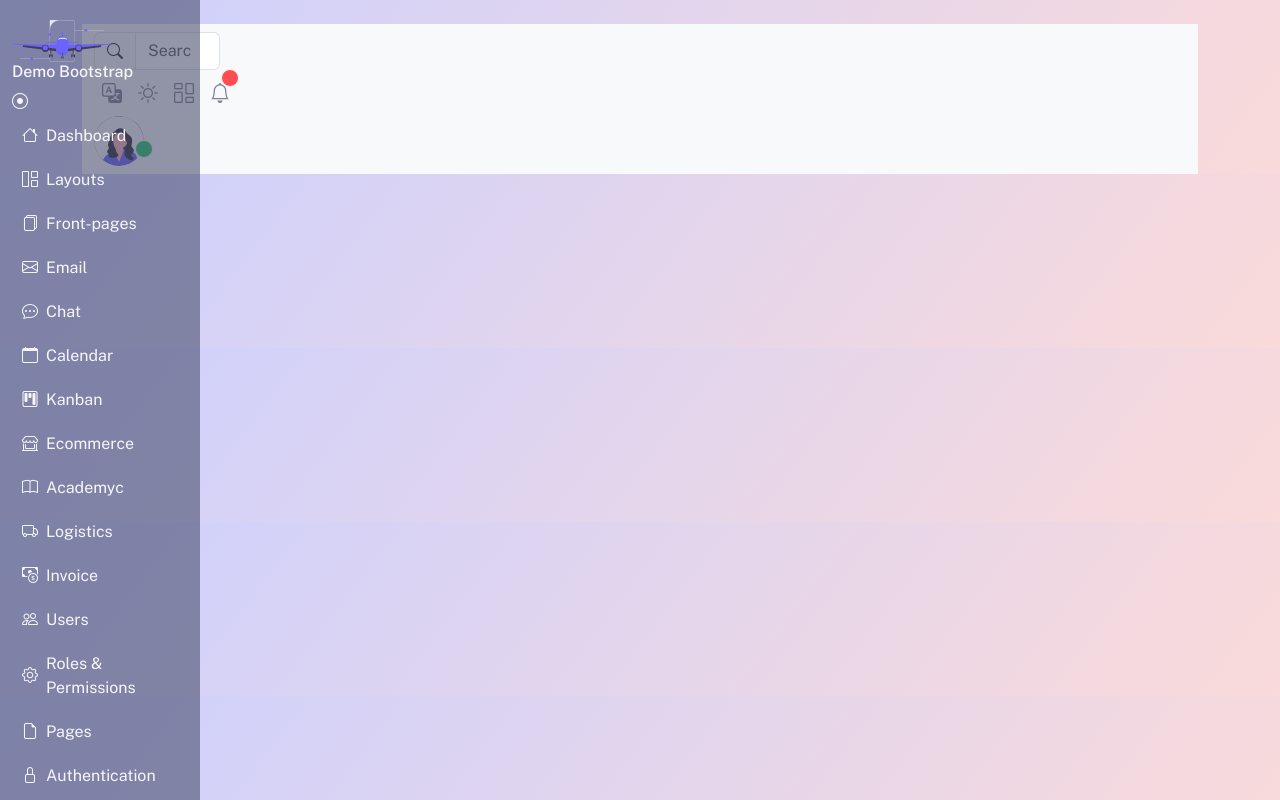
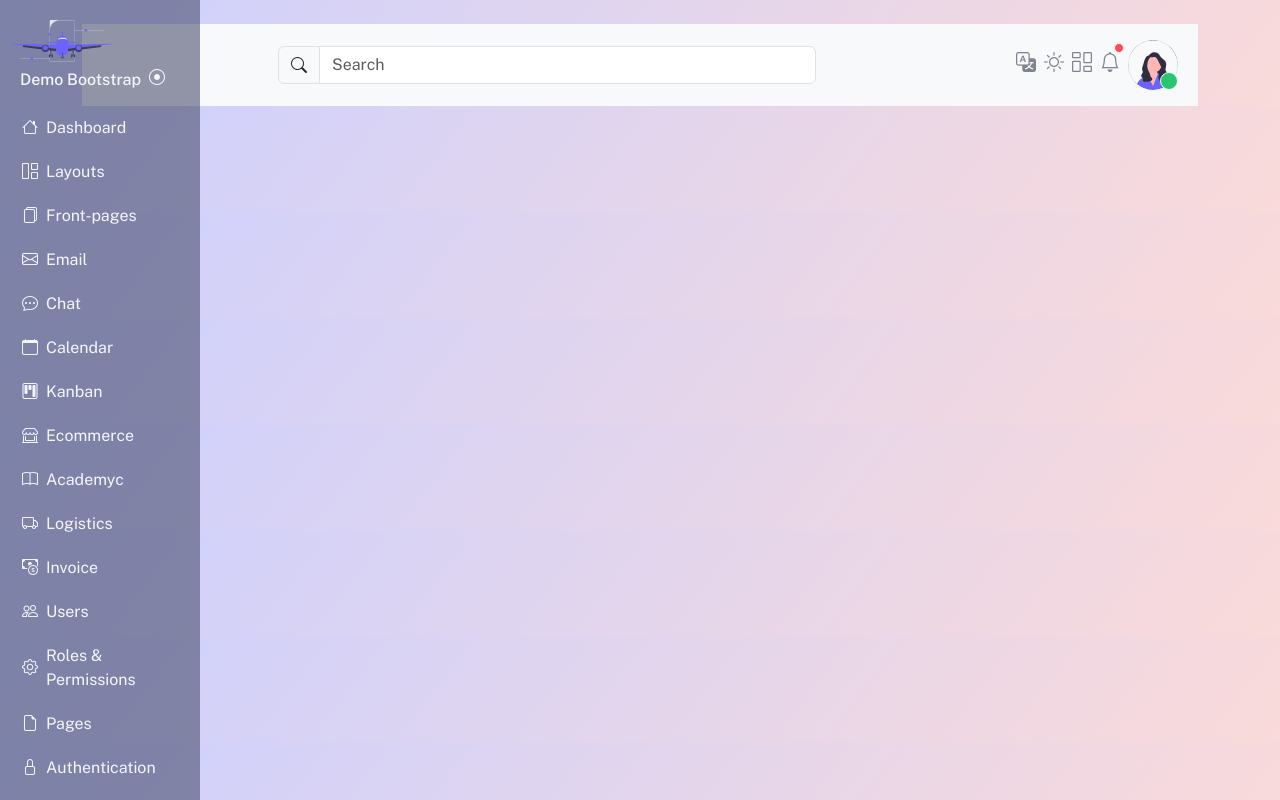
Before and after one commit to CL16006/vuexy-bootstrap-clone, a Vue app: page /admin in a window 1280 px wide. Built offline with nearby package versions, Linux system fonts and the light colour scheme.

Commit message:
feat: agrega admin layout con header y sidebar.

```diff
--- a/src/components/admin/HeaderComponent.vue
+++ b/src/components/admin/HeaderComponent.vue
@@ -2,58 +2,55 @@
   <nav class="navbar navbar-expand-lg bg-body-tertiary mt-4">
     <div class="container-fluid">
       <button
-        class="navbar-toggler"
+        class="navbar-toggler d-lg-none d-flex"
         type="button"
         data-bs-toggle="collapse"
         data-bs-target="#sidebarSupportedContent"
         aria-controls="sidebarSupportedContent"
         aria-expanded="false"
         aria-label="Toggle navigation"
+        @click="emit('toggle')"
       >
         <span class="navbar-toggler-icon"></span>
       </button>
-      <div class="" id="navbarSupportedContent">
-        <form class="d-flex w-50" role="search">
+      <form class="d-none d-lg-flex w-50 m-lg-auto" role="search">
         <div class="input-group">
           <i class="bi bi-search input-group-text"></i>
-            <input
-              class="form-control me-2"
-              type="search"
-              placeholder="Search"
-              aria-label="Search"
-            />
+          <input class="form-control me-2" type="search" placeholder="Search" aria-label="Search" />
         </div>
       </form>
-        <div class="">
-          <ul class="d-flex navbar-nav me-auto mb-2 mb-lg-0">
-            <li class="nav-item">
+      <ul class="p-1 mb-lg-0">
+        <li class="nav-item d-lg-none d-inline-flex p-2 p-sm-1">
+          <a class="nav-link active" aria-current="page" href="#">
+            <i class="bi bi-search text-secondary fw-bolder fs-5"></i>
+          </a>
+        </li>
+        <li class="nav-item d-inline-flex p-2 p-sm-1">
           <a class="nav-link active" aria-current="page" href="#">
             <i class="bi bi-translate text-secondary fw-bolder fs-5"></i>
           </a>
         </li>
-            <li class="nav-item">
+        <li class="nav-item d-inline-flex p-2 p-sm-1">
           <a class="nav-link active" href="#">
             <i class="bi bi-brightness-high text-secondary fw-bolder fs-5"> </i>
           </a>
         </li>
-            <li class="nav-item">
+        <li class="nav-item d-inline-flex p-2 p-sm-1">
           <a href="" class="nav-link active">
             <i class="bi bi-columns-gap text-secondary fw-bolder fs-5"></i>
           </a>
         </li>
-            <li class="nav-item dropdown">
+        <li class="nav-item d-inline-flex dropdown p-2 p-sm-1">
           <a class="nav-link active" href="#">
             <i class="bi bi-bell text-secondary fw-bolder fs-5">
               <span
-                    class="position-absolute top-20 start-90 translate-middle p-2 bg-danger border border-light rounded-circle"
+                class="position-absolute top-0 end-0 p-1 bg-danger border border-light rounded-circle"
               >
               </span>
             </i>
           </a>
         </li>
-          </ul>
-        </div>
-        <div class="">
+        <li class="nav-item d-inline-flex p-2 p-sm-1">
           <a class="position-relative">
             <img
               src="/assets/img/avatar.svg"
@@ -63,14 +60,16 @@
               height="50"
             />
             <span
-              class="position-absolute top-100 start-90 translate-middle p-2 bg-success border border-light rounded-circle"
+              class="position-absolute bottom-0 end-0 p-2 bg-success border border-light rounded-circle"
             >
             </span>
           </a>
-        </div>
-      </div>
+        </li>
+      </ul>
     </div>
   </nav>
 </template>
-<script setup></script>
+<script setup>
+const emit = defineEmits(['toggle'])
+</script>
 <style scoped></style>
--- a/src/components/admin/SideBarComponent.vue
+++ b/src/components/admin/SideBarComponent.vue
@@ -99,10 +99,10 @@ const linkList = [
     <div class="container-fluid">
       <div class="flex-column">
         <img src="/assets/img/airplane.svg" alt="logo" width="100" v-if="!props.isCollapsed" />
-        <h6 v-if="!props.isCollapsed">Demo Bootstrap</h6>
+        <h6 class="d-inline-flex p-2">Demo Bootstrap</h6>
         <i
           @click="emit('toggle')"
-          :class="isCollapsed ? 'bi bi-circle' : 'bi bi-record-circle'"
+          :class="isCollapsed ? 'bi bi-circle d-none d-lg-inline-flex' : 'bi bi-record-circle d-none d-lg-inline-flex'"
           :title="isCollapsed ? 'Expandir' : 'Colapsar'"
         ></i>
       </div>
--- /dev/null
+++ b/src/components/admin/TestComponent.vue
@@ -0,0 +1,3 @@
+<template>
+  <h4>Test Component</h4>
+</template>
--- a/src/layouts/AdminLayout.vue
+++ b/src/layouts/AdminLayout.vue
@@ -15,7 +15,7 @@ function toggleSidebarCollapse() {
 </script>
 <template>
   <div class="container">
-    <HeaderComponent></HeaderComponent>
+    <HeaderComponent  @toggle="toggleSidebarCollapse"></HeaderComponent>
     <SideBarComponent
       :isCollapsed="isSidebarCollapsed"
       @toggle="toggleSidebarCollapse"
--- a/src/router/index.js
+++ b/src/router/index.js
@@ -11,6 +11,7 @@ import ErrorNotFound from '../views/ErrorNotFound.vue'
 import LoginLayout from '@/layouts/LoginLayout.vue'
 import RegisterView from '@/views/RegisterView.vue'
 import ForgotPasswordView from '@/views/ForgotPasswordView.vue'
+import TestComponent from '@/components/admin/TestComponent.vue'
 
 const router = createRouter({
   history: createWebHistory(import.meta.env.BASE_URL),
@@ -75,7 +76,13 @@ const router = createRouter({
     {
       path: '/admin',
       component: () => import('../layouts/AdminLayout.vue'),
-      children: [],
+      children: [
+        {
+          path:'/admin/test',
+          name:'adminTest',
+          component: TestComponent,
+        }
+      ],
     },
     {
       path: '/:catchAll(.*)*',
```
Lines whose indentation alone changed are shown as unchanged.
